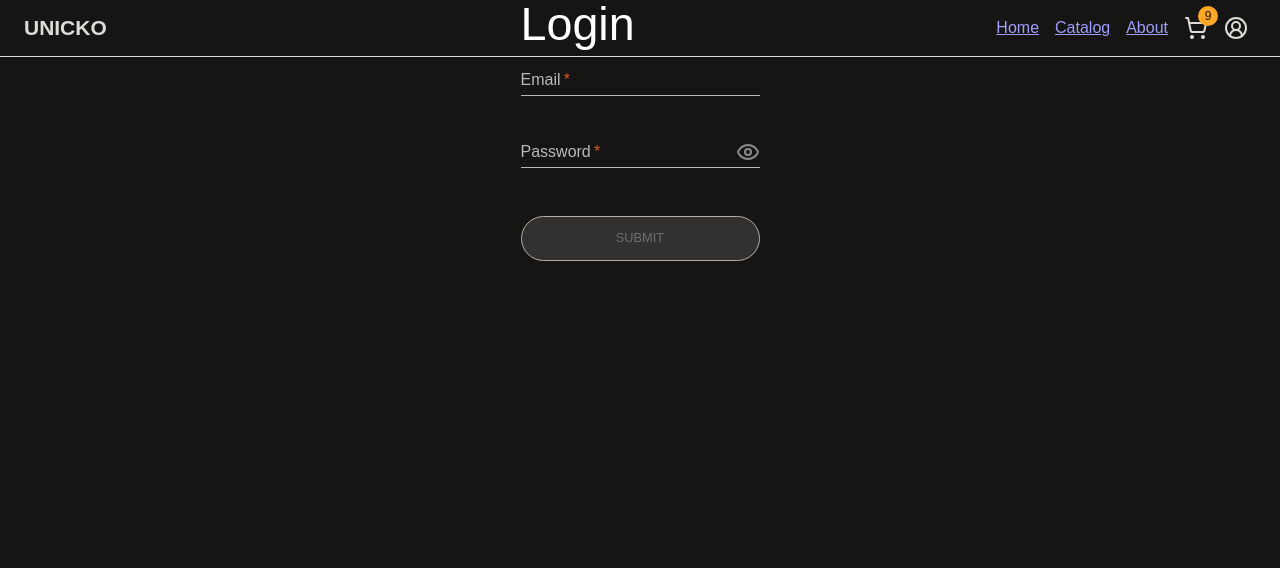
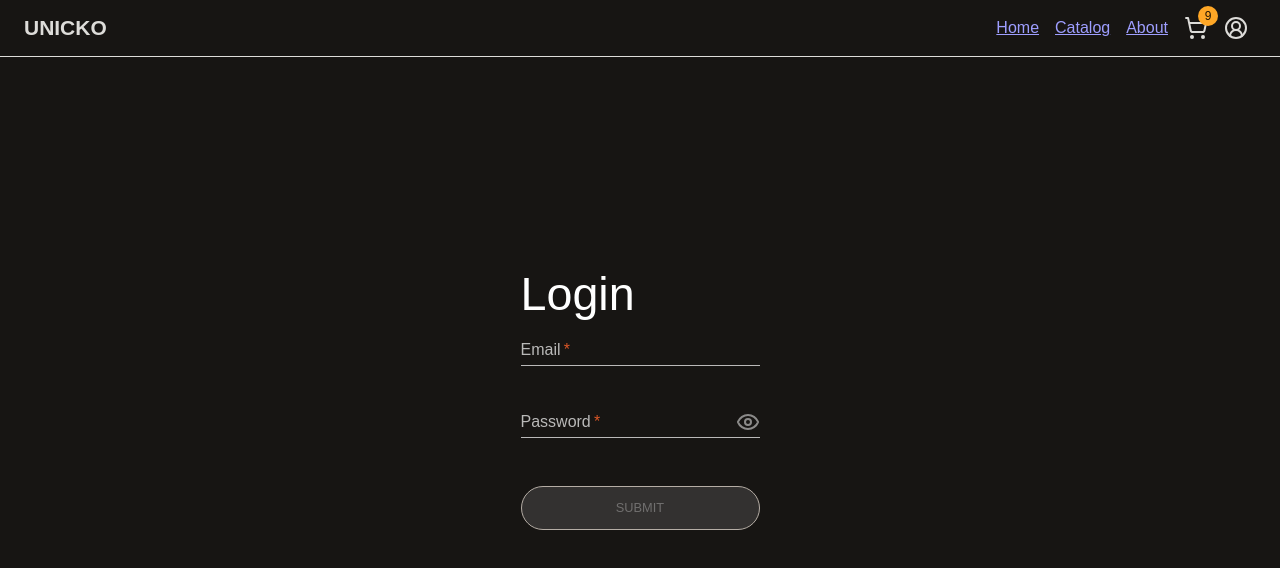
Before and after one commit to IlinJoy/e-commerce-application, a React (Vite) app: page /login in a window 1280 px wide. Shown: the top 568 px of the page. Built offline with nearby package versions, Linux system fonts and the light colour scheme.

Commit message:
fix: prevent layout shift caused by scrollbar

```diff
--- a/src/components/header/header.module.scss
+++ b/src/components/header/header.module.scss
@@ -5,7 +5,7 @@
   z-index: 10;
   top: 0;
 
-  width: 100%;
+  width: 100vw;
   border-bottom: 1px solid var(--mui-palette-primary-main);
 
   background-color: transparent;
--- a/src/pages/login-page/login-page.module.scss
+++ b/src/pages/login-page/login-page.module.scss
@@ -1,26 +1,27 @@
+@use '../../styles/mixins' as *;
+
 .login-bg {
-  position: relative;
+  position: fixed;
+  z-index: -1;
+  inset: 0;
 
-  display: flex;
-  flex-direction: column;
-
-  width: 100%;
+  width: 100vw;
   min-height: 100dvh;
-  padding: var(--spacing-2);
+  padding: var(--spacing-8) var(--spacing-2);
 
   background-image: url('/images/login-bg.webp');
   background-repeat: no-repeat;
   background-position: center;
   background-size: cover;
+
+  @include flex(column);
 }
 
 .form-wrapper {
-  overflow-y: auto;
-
   width: 38%;
   min-width: 280px;
   max-width: 500px;
-  margin: auto;
+  margin: var(--spacing-8) auto;
   padding: var(--spacing-7);
   border-radius: var(--spacing-1);
 
@@ -30,7 +31,3 @@
     margin-bottom: var(--spacing-3);
   }
 }
-
-.temp {
-  min-height: 100dvh;
-}
--- a/src/pages/login-page/login-page.tsx
+++ b/src/pages/login-page/login-page.tsx
@@ -31,7 +31,6 @@ export function LoginPage() {
 
   return (
     <>
-      <div className={styles.loginBg}>
       <div className={styles.formWrapper}>
         <Typography variant="h2">Login</Typography>
         <LoginForm
@@ -41,10 +40,9 @@ export function LoginPage() {
           isSubmitting={isSubmitting}
           isValidForm={isValid}
         />
-        </div>
         {/* TODO make a component to display general errors*/}
       </div>
-      <div className={styles.temp} />
+      <div className={styles.loginBg}></div>
     </>
   );
 }
--- a/src/styles/base.scss
+++ b/src/styles/base.scss
@@ -17,12 +17,19 @@
   --spacing-5: 40px;
   --spacing-6: 48px;
   --spacing-7: 56px;
+  --spacing-8: 64px;
 }
 
 main {
   @include flex(column, 0, $justify: center);
 
-  min-height: 100vh;
+  position: relative;
+  left: calc((100vw - 100%) / 2);
+  min-height: 100dvh;
+}
+
+body {
+  overflow-x: clip;
 }
 
 body.disable {
```
Lines whose indentation alone changed are shown as unchanged.
